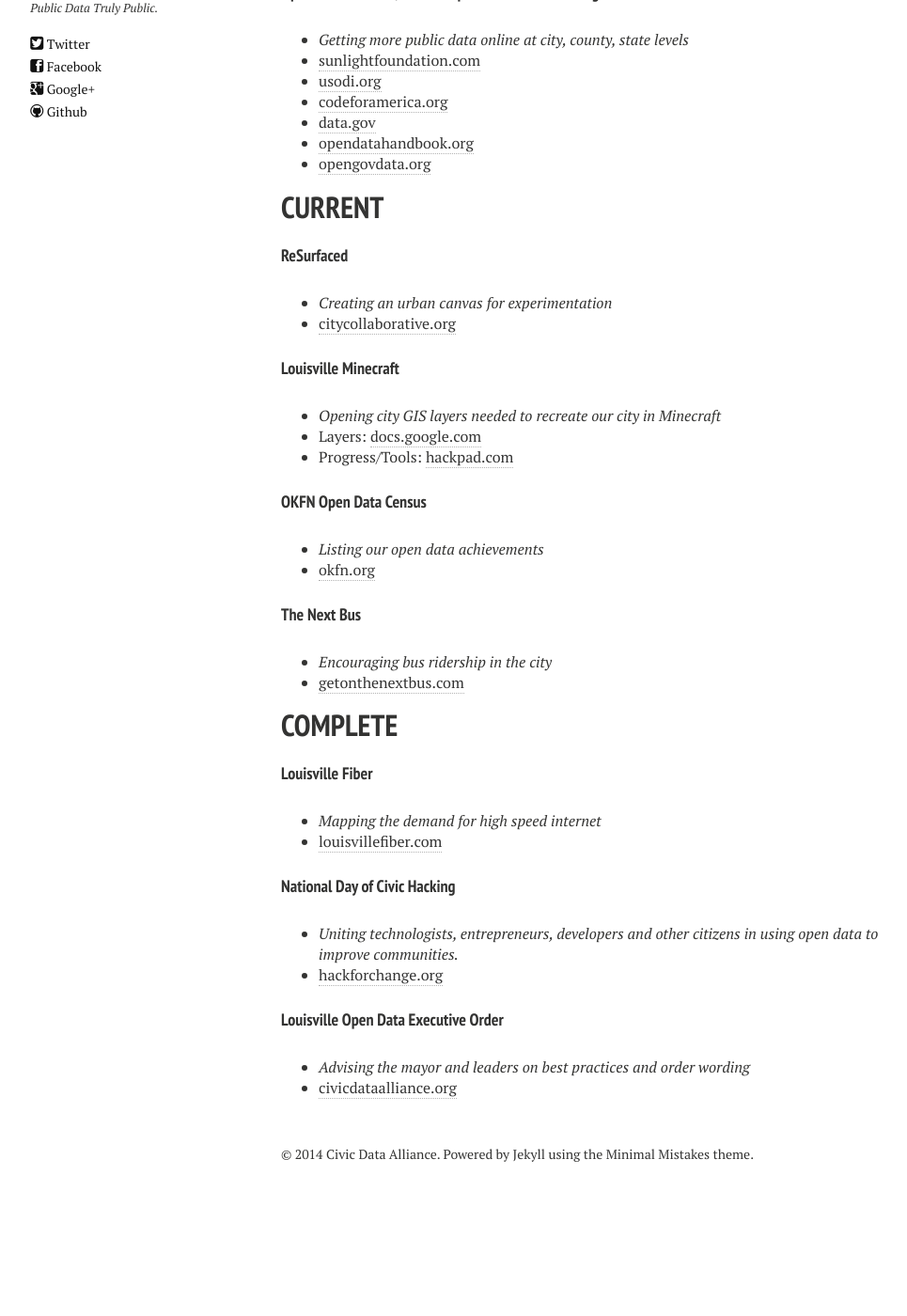
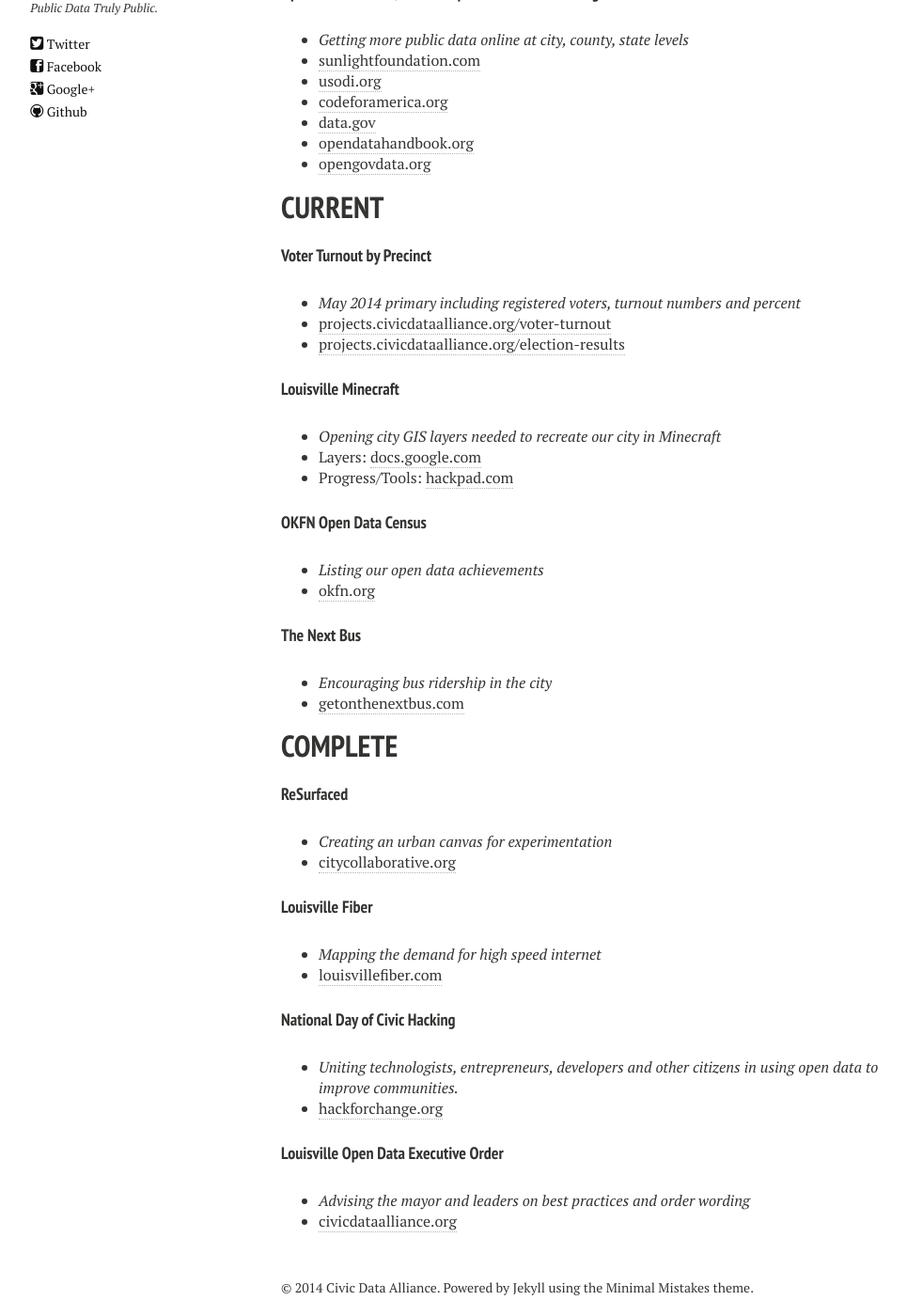
Before and after one commit to reydelleon/civicdata.github.io, a Jekyll site: the page built from projects.md, in a window 1280 px wide and 1400 px high, scrolled down 663 px. Shown: the whole window at 94% size, without its empty margins (21-986 px from the left). Built offline with Jekyll 4.4.1, drawn with Linux system fonts in a browser that asks for light colours; nearby versions of some CDN libraries; before the commit the page ends 1949 px from its top, so only the background shows below that.

Commit message:
Added Election Results Map Links

```diff
--- a/projects.md
+++ b/projects.md
@@ -27,9 +27,10 @@ The Civic Data Alliance is composed of local volunteers, helping to open data, a
 
 # CURRENT
 
-#### **ReSurfaced**
-* *Creating an urban canvas for experimentation*
-* [citycollaborative.org](http://citycollaborative.org/popupplaza/)
+#### **Voter Turnout by Precinct**
+* *May 2014 primary including registered voters, turnout numbers and percent*
+* [projects.civicdataalliance.org/voter-turnout](http://projects.civicdataalliance.org/voter-turnout/)
+* [projects.civicdataalliance.org/election-results](http://projects.civicdataalliance.org/election-results/)
 
 #### **Louisville Minecraft**
 * *Opening city GIS layers needed to recreate our city in Minecraft*
@@ -48,6 +49,10 @@ The Civic Data Alliance is composed of local volunteers, helping to open data, a
 
 # COMPLETE
 
+#### **ReSurfaced**
+* *Creating an urban canvas for experimentation*
+* [citycollaborative.org](http://citycollaborative.org/popupplaza/)
+
 #### **Louisville Fiber**
 * *Mapping the demand for high speed internet*
 * [louisvillefiber.com](http://www.louisvillefiber.com/)
```
Also changed, not shown: _posts/2014-10-29-louisville-voter-precinct-turnout.md (+3 -1 lines).
